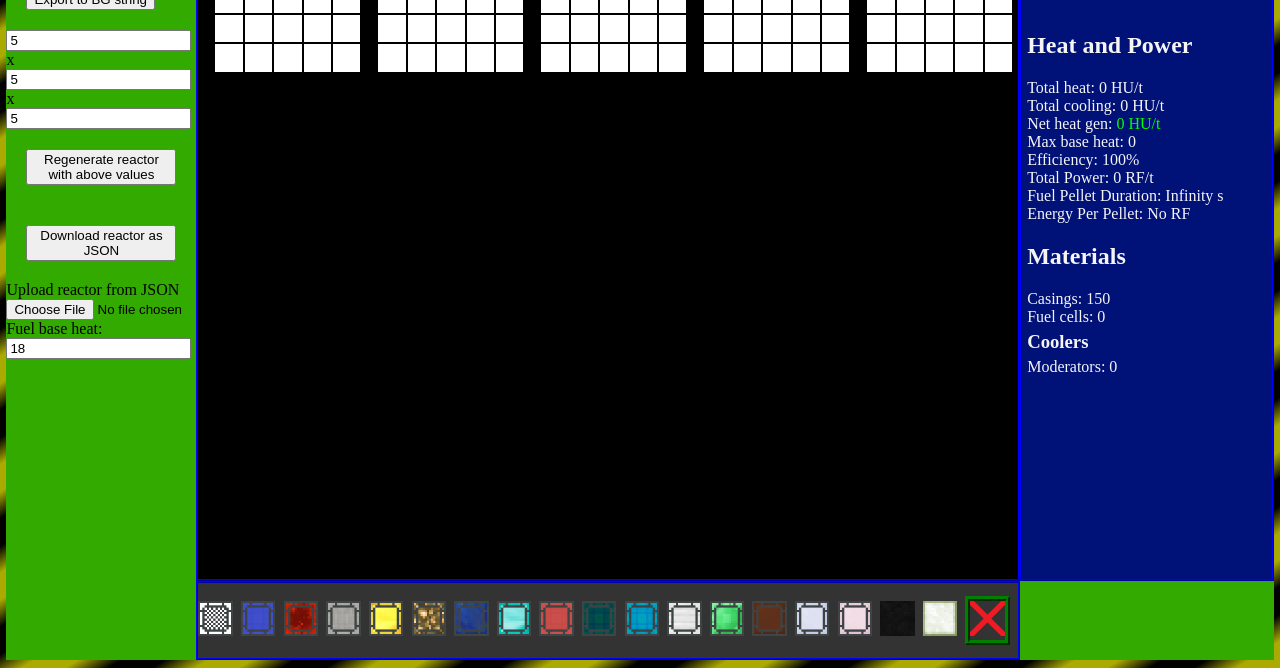
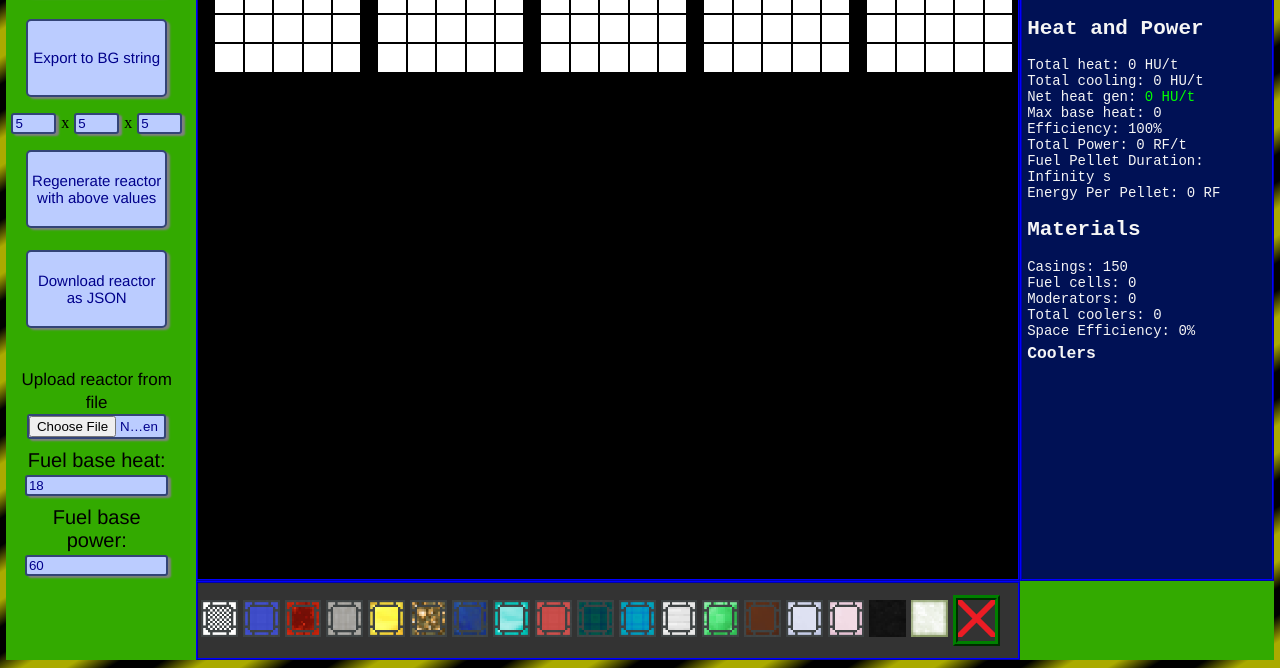
Before and after one commit to BalaM314/Einsteinium, a plain HTML site: page index.html in a window 1280 px wide. Shown: the part 132-800 px from the top of the page. Drawn offline with Linux system fonts and the light colour scheme.

Commit message:
GUI tweaks, preparing for beta release

```diff
--- a/index.html
+++ b/index.html
@@ -15,20 +15,20 @@
       <span id="titletext"><span id="title">Einsteinium: editing </span><input type="text" id="reactorName" value="Unnamed Reactor" onchange="defaultReactor.name = this.value;"></span>
     </div>
     <div id="reactorlayers">
-      <!-- <span style="font-size: 50px; margin:auto;">Reactor layers here</span> -->
-
+      <span style="font-size: 50px; margin:auto;">Whoops! If you're seeing this, something went wrong. Please go to my github and create an <a href="">issue</a>. Screenshot the output of the dev console(press F12 or Ctrl+Shift+I, then click the Console tab) and add it to the issue so I can fix it.</span>
     </div>
     <div id="statspanel">
-      Lorem ipsum dolor sit amet, consectetur adipisicing elit. Impedit dignissimos libero quisquam, facilis nulla nesciunt voluptates laudantium dicta, debitis qui molestiae. Quia culpa deserunt sint illum eius, in, magni voluptas non quo necessitatibus alias eos ea nihil quod molestias nemo, amet delectus quae. Doloremque harum necessitatibus odio, sint totam laudantium error! Necessitatibus fuga minus ex perspiciatis, numquam expedita molestiae vitae voluptatem, asperiores cumque assumenda illum tempora ipsam consequatur tempore deleniti, temporibus nihil distinctio pariatur! Consequatur expedita itaque, eaque nesciunt quidem nostrum fugit aperiam deserunt soluta accusantium commodi, adipisci illum repellat repudiandae laborum nam neque, doloremque, odit aut vel! Adipisci, illo.
+      Whoops! If you're seeing this, something went wrong. Please go to my github and create an <a href="">issue</a>. Screenshot the output of the dev console(press F12 or Ctrl+Shift+I, then click the Console tab) and add it to the issue so I can fix it.
     </div>
     <div id="optionspanel">
-      <button onclick="alert('Not yet implemented.')">Do stuff!</button><br>
-      <button onclick="copyToClipboard(defaultReactor.exportToBG());">Export to BG string</button><br>
-      <input type="number" id="x_input" value="5">x<input type="number" id="y_input" value="5">x<input type="number" id="z_input" value="5"><br>
-      <button onclick="regenReactor()">Regenerate reactor with above values</button><br>
-      <button onclick="defaultReactor.export()">Download reactor as JSON</button><br>
-      <label for="uploadButton">Upload reactor from JSON</label><input id="uploadButton"></input><br>
-      <label for="heat_input">Fuel base heat:</label><input type="number" id="heat_input" onchange="baseHeat = this.value;" value="18">
+      <div class="flex"><button onclick="this.innerHTML = (Math.random()*10000000).toString(36);">Do stuff!</button></div>
+      <div class="flex"><button onclick="copyToClipboard(defaultReactor.exportToBG());">Export to BG string</button></div>
+      <div class="flex"><input type="number" id="x_input" value="5">x<input type="number" id="y_input" value="5">x<input type="number" id="z_input" value="5"></div>
+      <div class="flex"><button onclick="regenReactor()">Regenerate reactor with above values</button></div>
+      <div class="flex"><button onclick="defaultReactor.export()">Download reactor as JSON</button></div>
+      <div class="noflex"><br><label for="uploadButton" style="font-size: 17px;">Upload reactor from file</label><br><input id="uploadButton"></input></div>
+      <div class="noflex"><label for="heat_input">Fuel base heat:</label><input type="number" id="heat_input" onchange="baseHeat = this.value;" value="18"></div>
+      <div class="noflex"><label for="power_input">Fuel base power:</label><input type="number" id="power_input" onchange="basePower = this.value;" value="60"></div>
     </div>
     <div id="hotbar">
       <input type="number" hidden id="idpicker" value="1" onchange="this.value = constrain(this.value, 0, 18);">
--- a/main.css
+++ b/main.css
@@ -78,6 +78,10 @@ html, body {
   background-color: #FAA;
 }
 
+#x_input, #y_input, #z_input {
+  width: 40px;
+  margin: 5px;
+}
 
 #hotbar {
   grid-row: 3;
@@ -87,7 +91,7 @@ html, body {
   border: 2px ridge blue;
 }
 .hotbarcell {
-  margin-right: 1%;
+  margin: 0.3%;
   align-self: center;
   width: 4.5%;
 }
@@ -106,19 +110,61 @@ html, body {
 #statspanel {
   grid-row: 2;
   grid-column: 3;
-  background-color: #017;
+  background-color: #015;
   color: whitesmoke;
+  font-family: monospace;
+  font-size: 14px;
   border: 2px ridge blue;
   padding: 5px;
+  overflow-y: scroll;
 }
 #statspanel h3 {
   margin-top: 5px;
   margin-bottom: 5px;
 }
 #optionspanel {
+  display: grid;
+  grid-template-columns: 95%;
+  grid-template-rows: 1fr 1fr 0.3fr 1fr 1fr 0.4fr 0.4fr;
   grid-row: 2;
   grid-column: 1;
+  text-align: center;
+}
+#optionspanel div.flex {
+  display: flex;
+  align-items: center;
+  justify-content: center;
+  /* border: 5px ridge darkblue; */
+}
+#optionspanel div.noflex {
+  padding-left: 15px;
+  padding-right: 15px;
+  padding-top: 5px;
+  padding-bottom: 5px;
+  font-family: "Helvetica",sans-serif;
+  font-size: 20px;
+}
+#optionspanel input {
+  /* background-color: #68F;
+  border-color: #32B; */
+  background-color: #BCF;
+  color: darkblue;
+  border: 2px solid #347;
+  border-radius: 3px;
+  box-shadow: 3px 2px 2px gray;
+  width: 90%;
 }
 #optionspanel button {
-  margin: 20px;
+  padding: 1%;
+  border: 1%;
+  margin: auto;
+  width: 78%;
+  height: 78%;
+  font-family: "Helvetica",sans-serif;
+  font-size: 15px;
+  background-color: #BCF;
+  color: darkblue;
+  border: 2px solid #347;
+  border-radius: 5px;
+  box-shadow: 3px 2px 2px gray;
 }
--- a/main.js
+++ b/main.js
@@ -583,25 +583,35 @@ Energy Multiplier: ${energyMultiplier * 100}%`;
   updateStats(DOMnode){
     let stats = this.calculateStats();
     let netHeat = stats.heatgen + stats.cooling;
-    let spaceEfficiency = 1-(stats.cellcount[0] / this.x*this.y*this.z);
+    let spaceEfficiency = 1-(stats.cellcount[0]/(this.x*this.y*this.z));
     let numCasings = 2*this.x*this.y + 2*this.x*this.z + 2*this.y*this.z;
 
+    function sum(arr){
+      let sum = 0;
+      for(var x of arr){
+        sum += x;
+      }
+      return sum;
+    }
     DOMnode.innerHTML = `
     <h1>Reactor Stats</h1>
     <br>
     <h2>Heat and Power</h2>
     Total heat: ${Math.round(10*stats.heatgen)/10} HU/t<br>
     Total cooling: ${Math.round(10*stats.cooling)/10} HU/t<br>
-    Net heat gen: <span style="color: ${(netHeat <= 0) ? "#00FF00" : "#FF0000"}">${Math.round(10*netHeat)/10} HU/t</span><br>
+    Net heat gen: <${(netHeat <= 0) ? "span" : "strong"} style="color: ${(netHeat <= 0) ? "#00FF00" : "#FF0000"}">${Math.round(10*netHeat)/10} HU/t</${(netHeat <= 0) ? "span" : "strong"}><br>
     ${(netHeat > 0) ? `Meltdown time: ${Math.floor((25000*this.x*this.y*this.z)*0.05/netHeat)} s<br>` : ""}
     Max base heat: ${checkNaN(Math.floor(-stats.cooling/(stats.heatgen/baseHeat)), "0")}<br>
     Efficiency: ${checkNaN(Math.round(1000*stats.power/(stats.cellcount[1]*basePower))/10, 100)}%<br>
     Total Power: ${stats.power} RF/t<br>
     Fuel Pellet Duration: ${Math.round(fuelTime/stats.cellcount[1])/20} s<br>
-    Energy Per Pellet: ${checkNaN(stats.power * (fuelTime/stats.cellcount[1]), "No")} RF<br>
+    Energy Per Pellet: ${checkNaN(stats.power * (fuelTime/stats.cellcount[1]), "0")} RF<br>
     <h2>Materials</h2>
     Casings: ${numCasings}<br>
-    Fuel cells: ${stats.cellcount[1]}
+    Fuel cells: ${stats.cellcount[1]}<br>
+    Moderators: ${stats.cellcount[17] + stats.cellcount[18]}<br>
+    Total coolers: ${sum(stats.cellcount.slice(2, 17))}<br>
+    Space Efficiency: ${spaceEfficiency}%
     <h3>Coolers</h3>
     ${(stats.cellcount[2]) ? idmappings[2] + ": " + stats.cellcount[2] + "<br>" : ""}
     ${(stats.cellcount[3]) ? idmappings[3] + ": " + stats.cellcount[3] + "<br>" : ""}
@@ -618,7 +628,6 @@ Energy Multiplier: ${energyMultiplier * 100}%`;
     ${(stats.cellcount[14]) ? idmappings[14] + ": " + stats.cellcount[14] + "<br>" : ""}
     ${(stats.cellcount[15]) ? idmappings[15] + ": " + stats.cellcount[15] + "<br>" : ""}
     ${(stats.cellcount[16]) ? idmappings[16] + ": " + stats.cellcount[16] + "<br>" : ""}
-    Moderators: ${stats.cellcount[17] + stats.cellcount[18]}
     `;
   }
 
```
